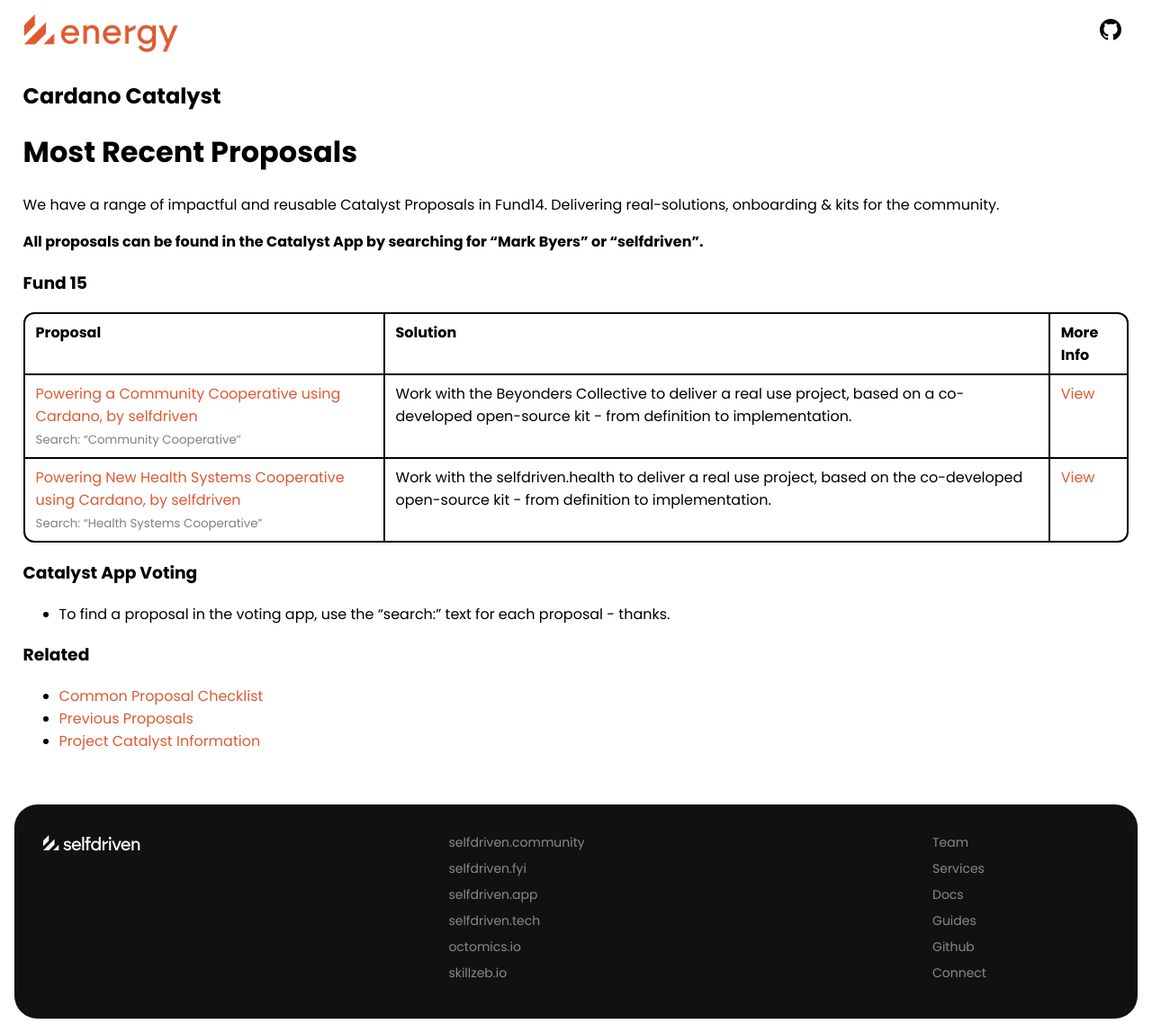
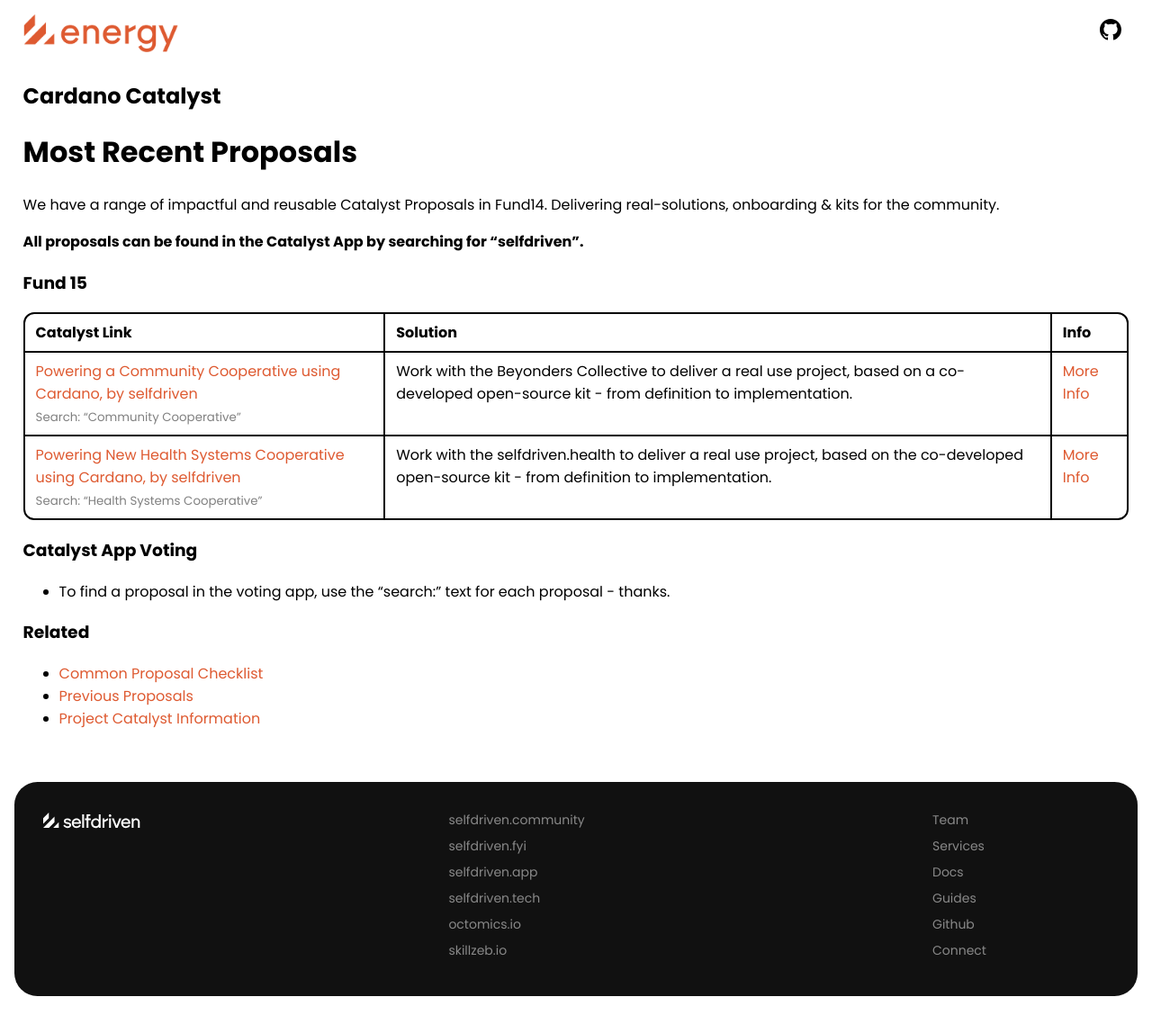
Before and after one commit to selfdriven-engagement/selfdriven-energy, a Jekyll site: the page built from docs/pages/cardano-catalyst-proposals.md, in a window 1280 px wide. Shown: the whole page at 90% size. Built offline with Jekyll 4.4.1, drawn with Linux system fonts in a browser that asks for light colours; after the commit the page ends 1123 px from its top, so only the background shows below that.

Commit message:
Update cardano-catalyst-proposals.md

```diff
--- a/docs/pages/cardano-catalyst-proposals.md
+++ b/docs/pages/cardano-catalyst-proposals.md
@@ -9,14 +9,14 @@ permalink: /cardano-catalyst/proposals/
 
 We have a range of impactful and reusable Catalyst Proposals in Fund14. Delivering real-solutions, onboarding & kits for the community.
 
-**All proposals can be found in the Catalyst App by searching for "Mark Byers" or "selfdriven".**
+**All proposals can be found in the Catalyst App by searching for "selfdriven".**
 
 ### Fund 15
 
-| Proposal | Solution | More Info |
+| Catalyst Link | Solution | Info |
 |:----------|:----------|:-------|
-|[Powering a Community Cooperative using Cardano, by selfdriven](https://app.projectcatalyst.io/proposal/019ab7e6-cb5d-7773-922d-42c34d02e9a4?version=019ac275-6cad-7423-8022-344319cdfbb9)<br><small><span style="color:gray">Search: "Community Cooperative"</span></small>|Work with the Beyonders Collective to deliver a real use project, based on a co-developed open-source kit - from definition to implementation.|[View](/cardano-catalyst/proposal/community-cooperative/)|
-|[Powering New Health Systems Cooperative using Cardano, by selfdriven](https://app.projectcatalyst.io/proposal/019ab8f7-6b99-72e9-ae75-b1d374cdc11b?version=019ac276-16bd-7120-8881-740eaf02fda1)<br><small><span style="color:gray">Search: "Health Systems Cooperative"</span></small>|Work with the selfdriven.health to deliver a real use project, based on the co-developed open-source kit - from definition to implementation.|[View](/cardano-catalyst/proposal/health-systems-cooperative/)|
+|[Powering a Community Cooperative using Cardano, by selfdriven](https://projectcatalyst.io/funds/15/cardano-use-cases-prototype-and-launch/powering-a-community-cooperative-using-cardano-by-selfdriven)<br><small><span style="color:gray">Search: "Community Cooperative"</span></small>|Work with the Beyonders Collective to deliver a real use project, based on a co-developed open-source kit - from definition to implementation.|[More Info](/cardano-catalyst/proposal/community-cooperative/)|
+|[Powering New Health Systems Cooperative using Cardano, by selfdriven](https://projectcatalyst.io/funds/15/cardano-use-cases-prototype-and-launch/powering-new-health-systems-using-cardano-by-selfdriven)<br><small><span style="color:gray">Search: "Health Systems Cooperative"</span></small>|Work with the selfdriven.health to deliver a real use project, based on the co-developed open-source kit - from definition to implementation.|[More Info](/cardano-catalyst/proposal/health-systems-cooperative/)|
 
 ### Catalyst App Voting
 - To find a proposal in the voting app, use the "search:" text for each proposal - thanks.
```
